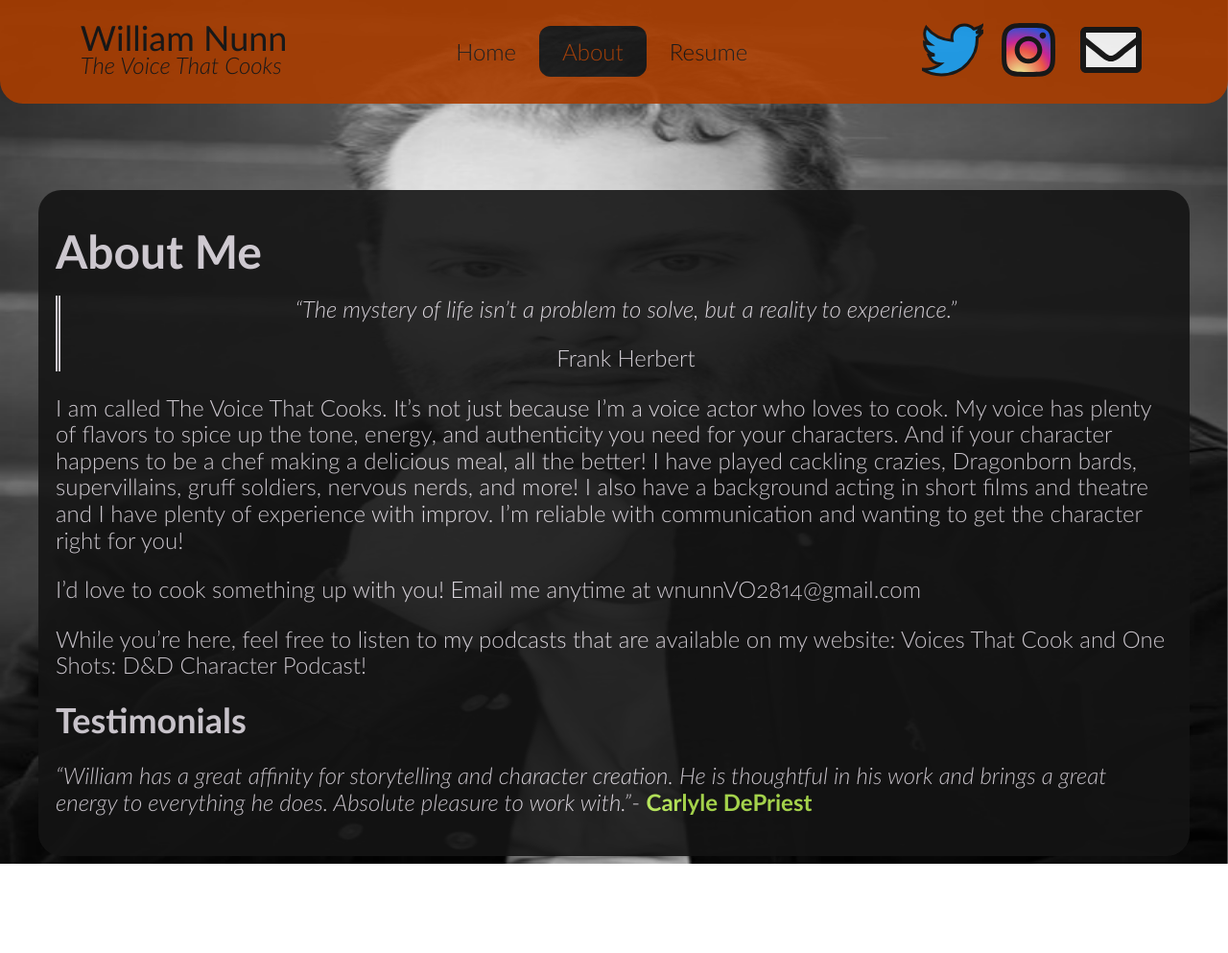
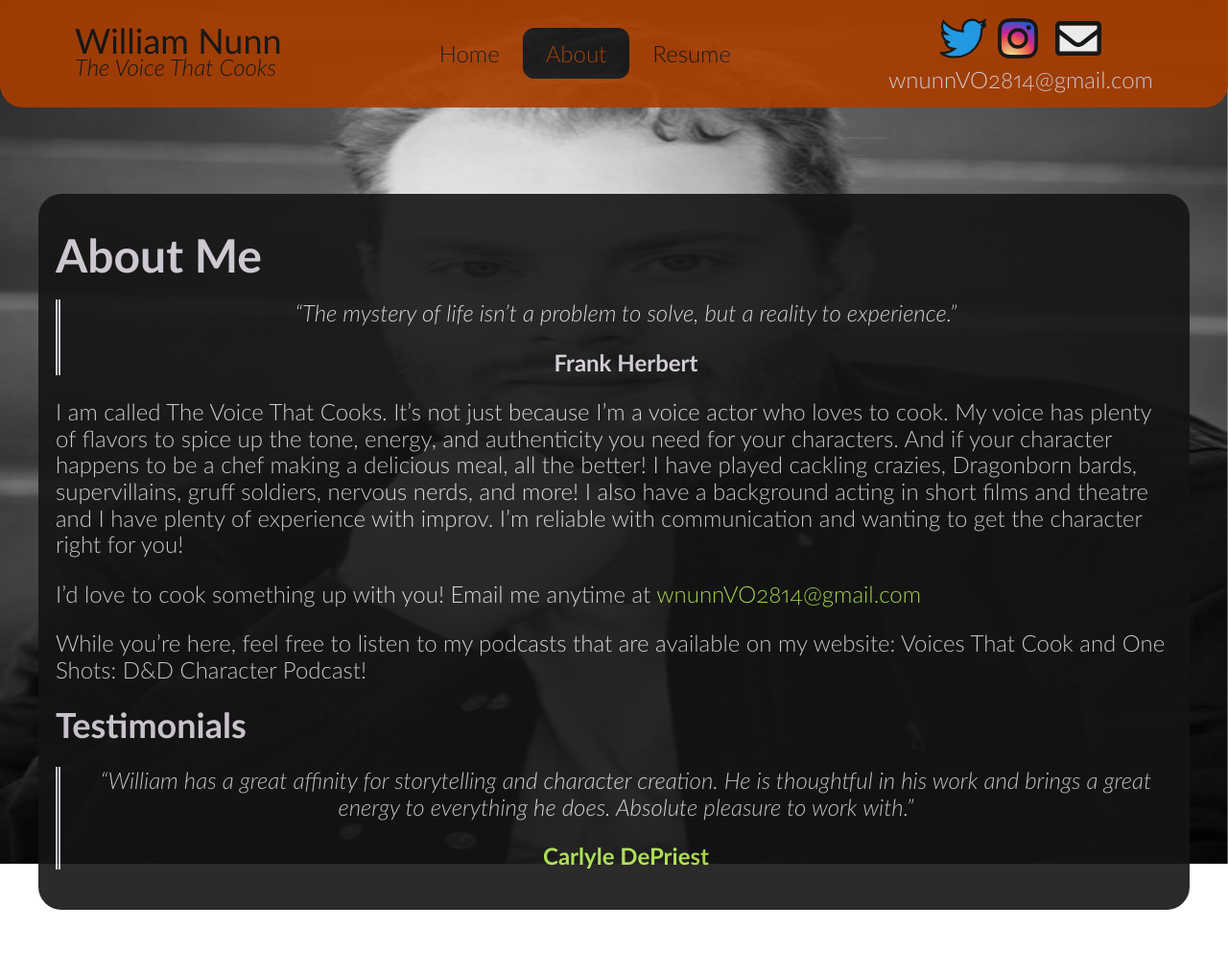
Before and after one commit to William-Nunn/William-Nunn.github.io, a Jekyll site: the page built from about.md, in a window 1280 px wide. Shown: the whole page at 96% size. Built offline with Jekyll 4.4.1, drawn with Linux system fonts in a browser that asks for light colours; before the commit the page ends 937 px from its top, so only the background shows below that.

Commit message:
add written email to header, update about
Signed-off-by: Lance-Drane <ldraneutk@gmail.com>

```diff
--- a/_includes/header.html
+++ b/_includes/header.html
@@ -24,13 +24,14 @@
       {% endfor -%}
     </ul>
   </nav>
+  <div id="site-external-links">
     <section id="site-social-links">
       <span>
         <a
           href="https://twitter.com/{{site.twitter.username}}"
           title="@{{site.twitter.username}}"
         >
-        <img src="{{ 'content/icons/twitter.svg' | relative_url }}" alt="Twitter - @{{site.twitter.username}}" height="64" width="64" />
+          <img src="{{ 'content/icons/twitter.svg' | relative_url }}" alt="Twitter - @{{site.twitter.username}}" height="48" width="48" />
         </a>
       </span>
       <span>
@@ -38,13 +39,15 @@
           href="https://instagram.com/{{site.instagram.username}}"
           title="@{{site.instagram.username}}"
         >
-        <img src="{{ 'content/icons/instagram.svg' | relative_url }}" alt="Instagram - @{{site.instagram.username}}" height="64" width="64" />
+          <img src="{{ 'content/icons/instagram.svg' | relative_url }}" alt="Instagram - @{{site.instagram.username}}" height="48" width="48" />
         </a>
       </span>
       <span>
         <a href="mailto:{{site.email}}" title="{{site.email}}">
-        <img src="{{ 'content/icons/envelope.svg' | relative_url }}" alt="Email - {{site.email}}" height="64" width="64" />
+          <img src="{{ 'content/icons/envelope.svg' | relative_url }}" alt="Email - {{site.email}}" height="48" width="48" />
         </a>
       </span>
     </section>
+    <section id="site-email"><a href="mailto:{{site.email}}">{{site.email}}</a></section>
+  </div>
 </header>
--- a/_sass/main.scss
+++ b/_sass/main.scss
@@ -195,12 +195,25 @@
   }
 }
 
+#site-external-links {
+  display: flex;
+  flex-direction: column;
+}
+
 #site-social-links {
+  display: flex;
+  justify-content: center;
   span {
     margin: 0 6px;
   }
   a:hover {
     text-decoration: none;
+  }
+}
+
+#site-email {
+  a {
+    color: $text-color;
   }
 }
 
```
Also changed, not shown: about.md (+5 -3 lines). Lines whose indentation alone changed are shown as unchanged.
